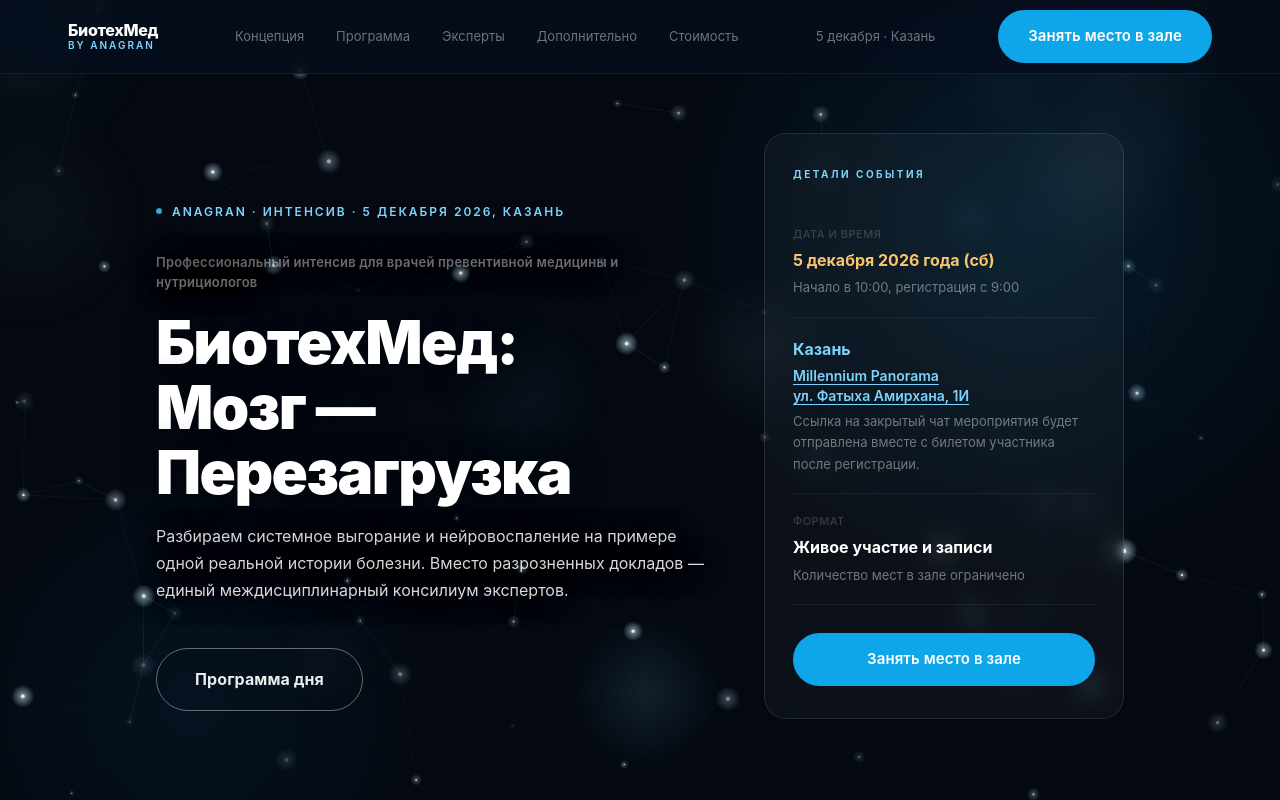
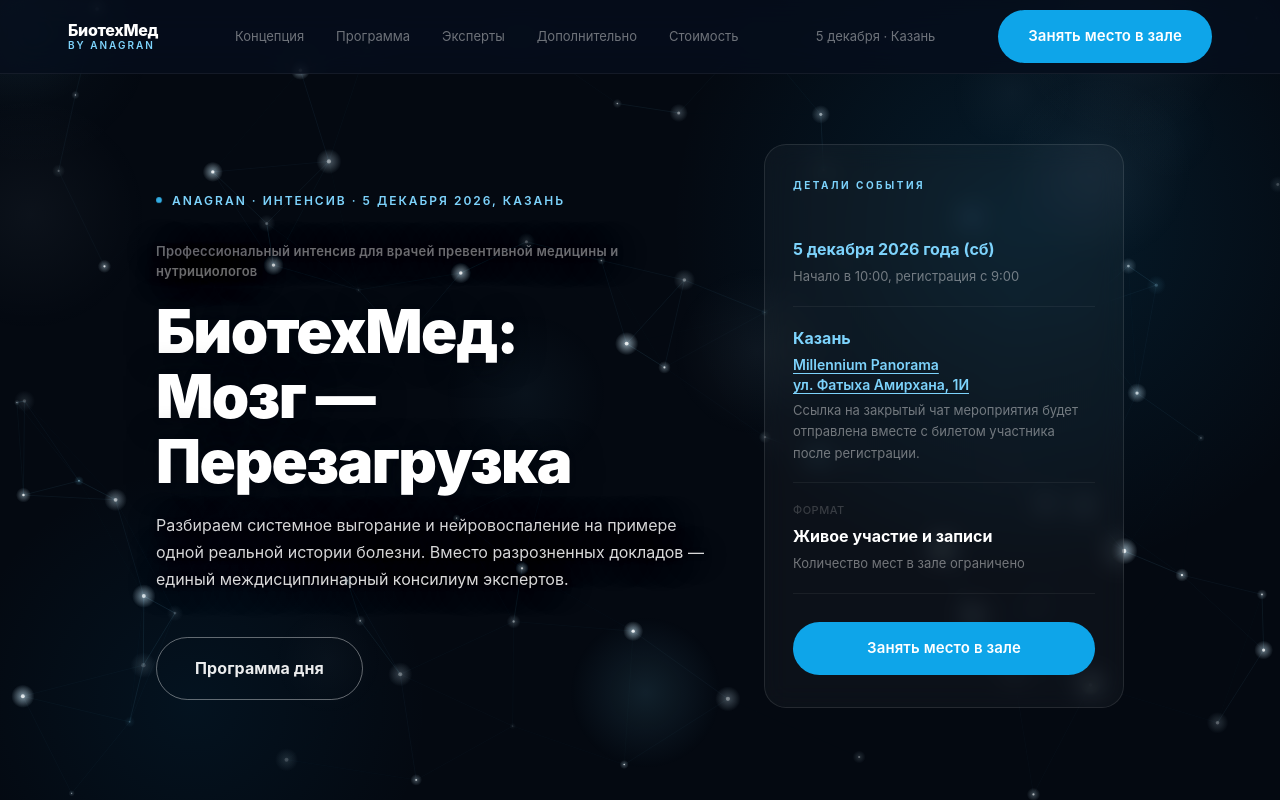
Before and after one commit to ovch-create/biotechmed-landing, a plain HTML site: page index.html in a window 1280 px wide. Shown: the top 800 px of the page. Drawn offline with Linux system fonts and the light colour scheme; animation ran at ten frames a second.

Commit message:
Карточка: дата голубым, убрана подпись «Дата и время»
Co-Authored-By: Claude Sonnet 5.5 <noreply@anthropic.com>

```diff
--- a/index.html
+++ b/index.html
@@ -16,7 +16,7 @@
   <meta name="twitter:description" content="Профессиональный интенсив ANAGRAN для врачей превентивной медицины и нутрициологов. Системное выгорание и нейровоспаление на примере реальной истории болезни. 5 декабря 2026, Казань." />
   <link rel="icon" type="image/png" href="favicon.png" />
   <link rel="apple-touch-icon" href="favicon.png" />
-  <link rel="stylesheet" href="css/style.css?v=57" />
+  <link rel="stylesheet" href="css/style.css?v=58" />
 </head>
 <body>
 
@@ -70,8 +70,7 @@
       <div class="hero__card">
         <div class="hero__card-eyebrow">Детали события</div>
         <div class="hero__card-row">
-          <span class="hero__card-key">Дата и время</span>
-          <span class="hero__card-val hero__card-val--hl">5 декабря 2026 года (сб)</span>
+          <span class="hero__card-val hero__card-val--city">5 декабря 2026 года (сб)</span>
           <span class="hero__card-sub">Начало в 10:00, регистрация с 9:00</span>
         </div>
         <div class="hero__card-row">
```
